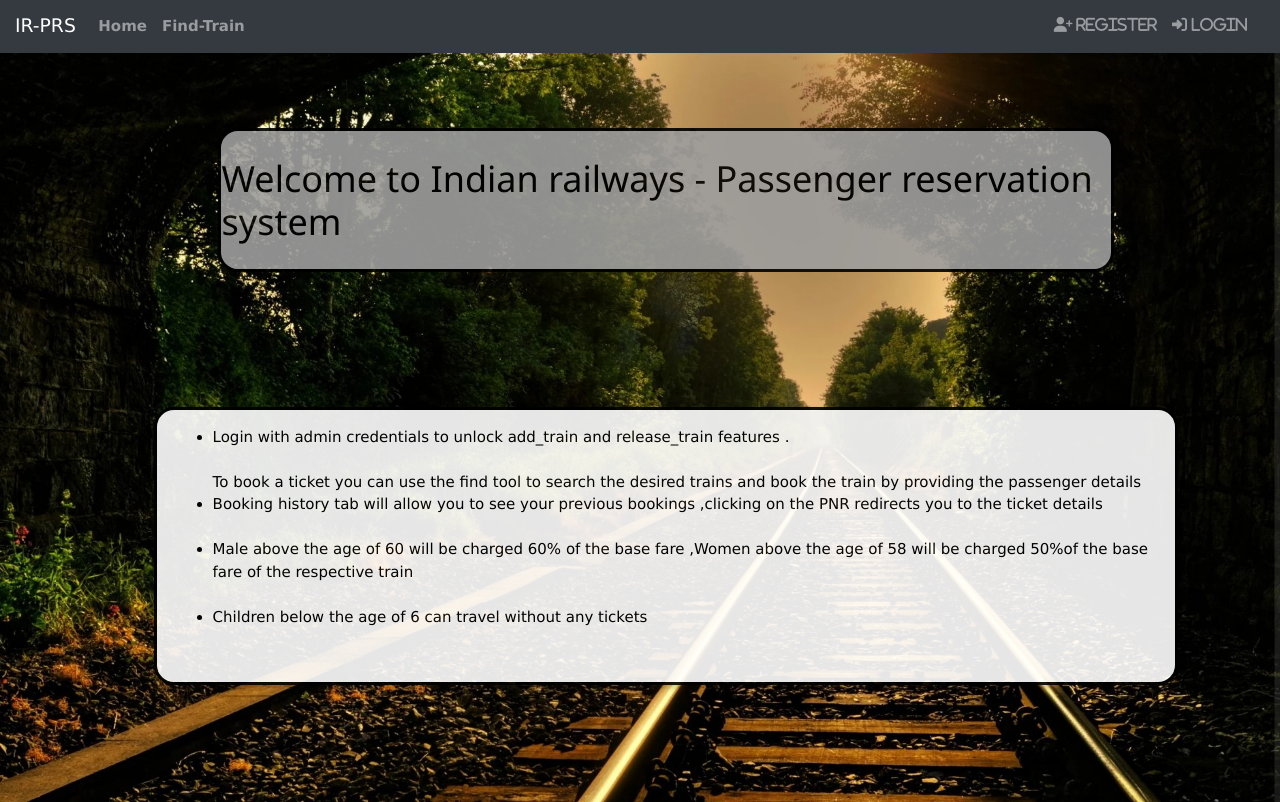
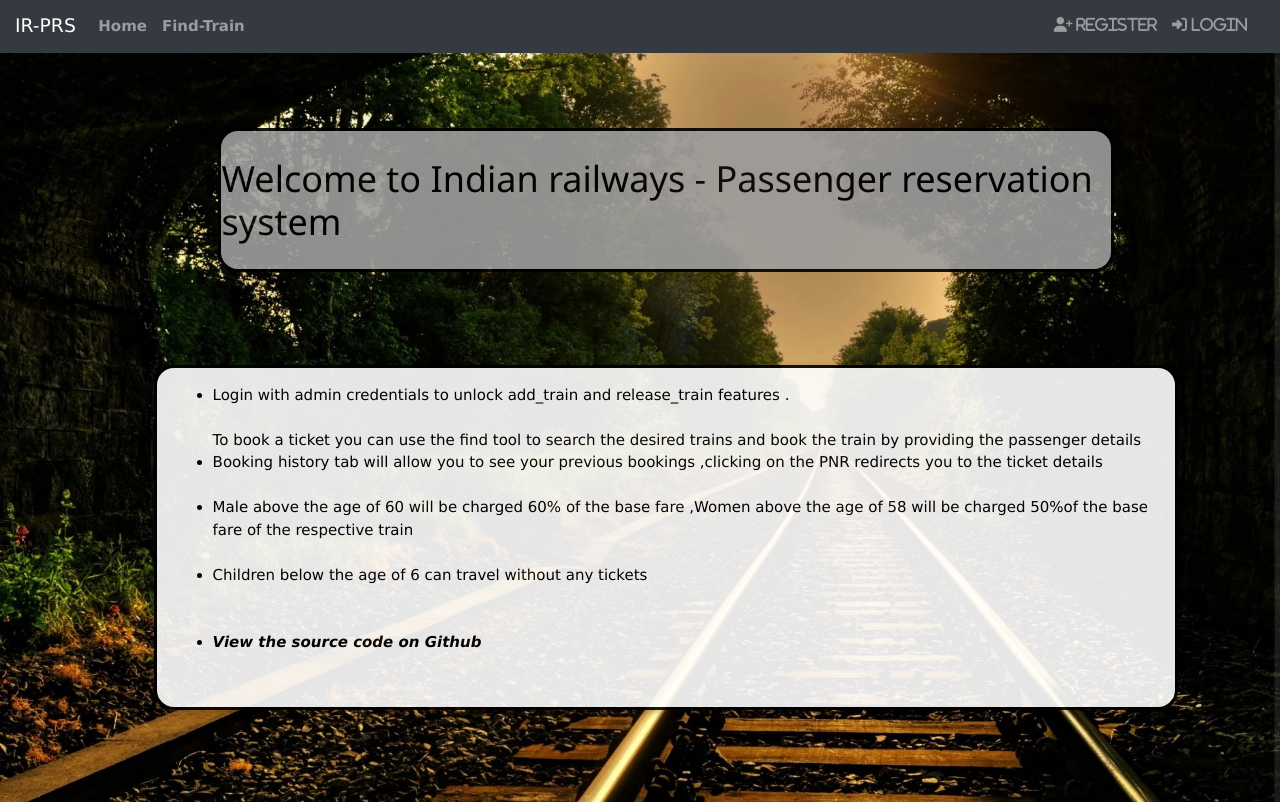
Before and after one commit to MohitSinghal2811/IR-PRS, a Django app: page /home in a window 1280 px wide. Run offline with Django 3.2, Linux system fonts and the light colour scheme; some libraries are stand-ins or nearby versions.

Commit message:
Site Complete (Final commit)

```diff
--- a/rail/templates/rail/index.html
+++ b/rail/templates/rail/index.html
@@ -16,7 +16,7 @@
 
 
 
-<div class="w3-display-bottommiddle" style="width:80vw ;margin-left:2vw; margin-bottom:9vw; opacity:0.9; ">
+<div class="w3-display-bottommiddle" style="width:80vw ;margin-left:2vw; margin-bottom:7vw; opacity:0.9; ">
     <div class="w3-container w3-card w3-white w3-padding-16 "  style="height: 100%; border: solid black; border-radius: 20px;">
     <ul >
         <li >
@@ -36,6 +36,11 @@
             Children below the age of 6 can travel without any tickets
         </li>
         </br>
+        </br>
+        <li>
+            <b><i><a href = "https://github.com/MohitSinghal2811/IR-PRS"> View the source code on Github </a></i></b>
+        </li>
+        </br>
     </ul>
     </div>
 </div>
```
